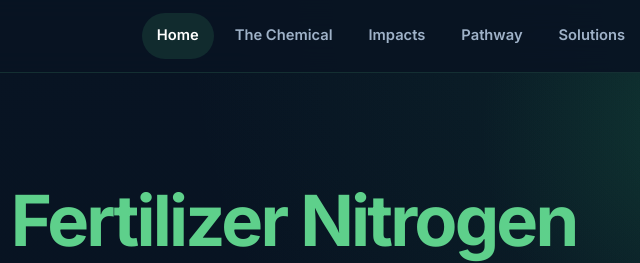
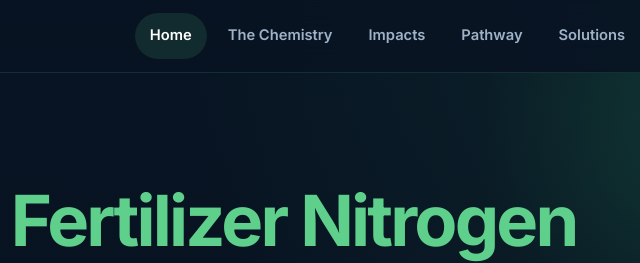
Before and after one commit to maxklinchik/Chem-Olympics-Website, a plain HTML site: page docs/index.html in a window 1280 px wide. Shown: the top 263 px of the page, 449-1089 px from the left. Drawn offline with Linux system fonts and the light colour scheme.

Commit message:
Add files via upload

```diff
--- a/docs/index.html
+++ b/docs/index.html
@@ -17,7 +17,7 @@
       </button>
       <ul class="nav-links">
         <li><a href="index.html" class="active">Home</a></li>
-        <li><a href="pages/chemical.html">The Chemical</a></li>
+        <li><a href="pages/chemical.html">The Chemistry</a></li>
         <li><a href="pages/impacts.html">Impacts</a></li>
         <li><a href="pages/pathway.html">Pathway</a></li>
         <li><a href="pages/solutions.html">Solutions</a></li>
```
